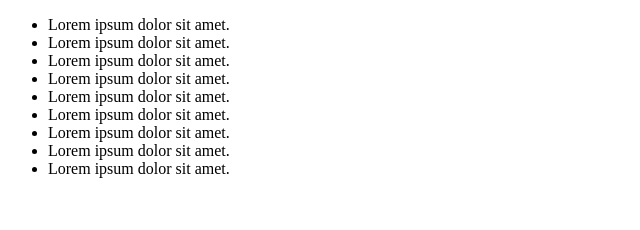
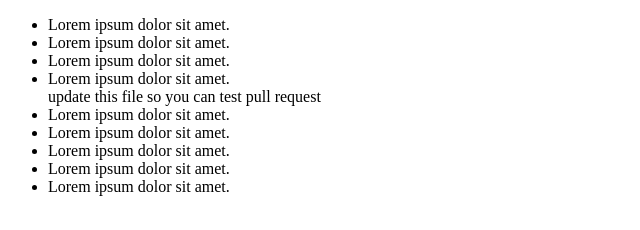
Before and after one commit to Laktab-Noureddine-code/hansali, a plain HTML site: page index.html in a window 1280 px wide. Shown: the whole page, without its empty margins (0-640 px from the left). Drawn offline with Linux system fonts and the light colour scheme.

Commit message:
adding a paragraph indie the lis

```diff
--- a/index.html
+++ b/index.html
@@ -13,6 +13,7 @@
                 <li>Lorem ipsum dolor sit amet.</li>
                 <li>Lorem ipsum dolor sit amet.</li>
                 <li>Lorem ipsum dolor sit amet.</li>
+                update this file so you can test pull request
                 <li>Lorem ipsum dolor sit amet.</li>
                 <li>Lorem ipsum dolor sit amet.</li>
                 <li>Lorem ipsum dolor sit amet.</li>
```
